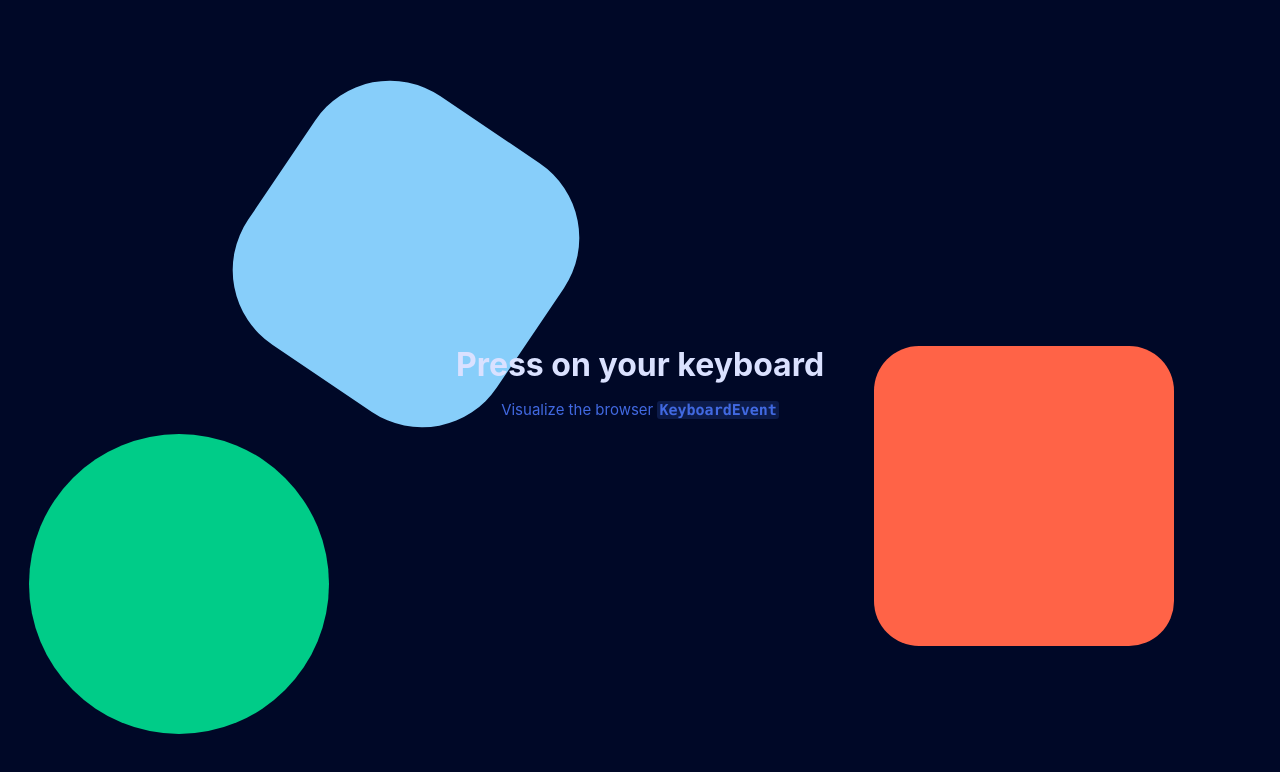
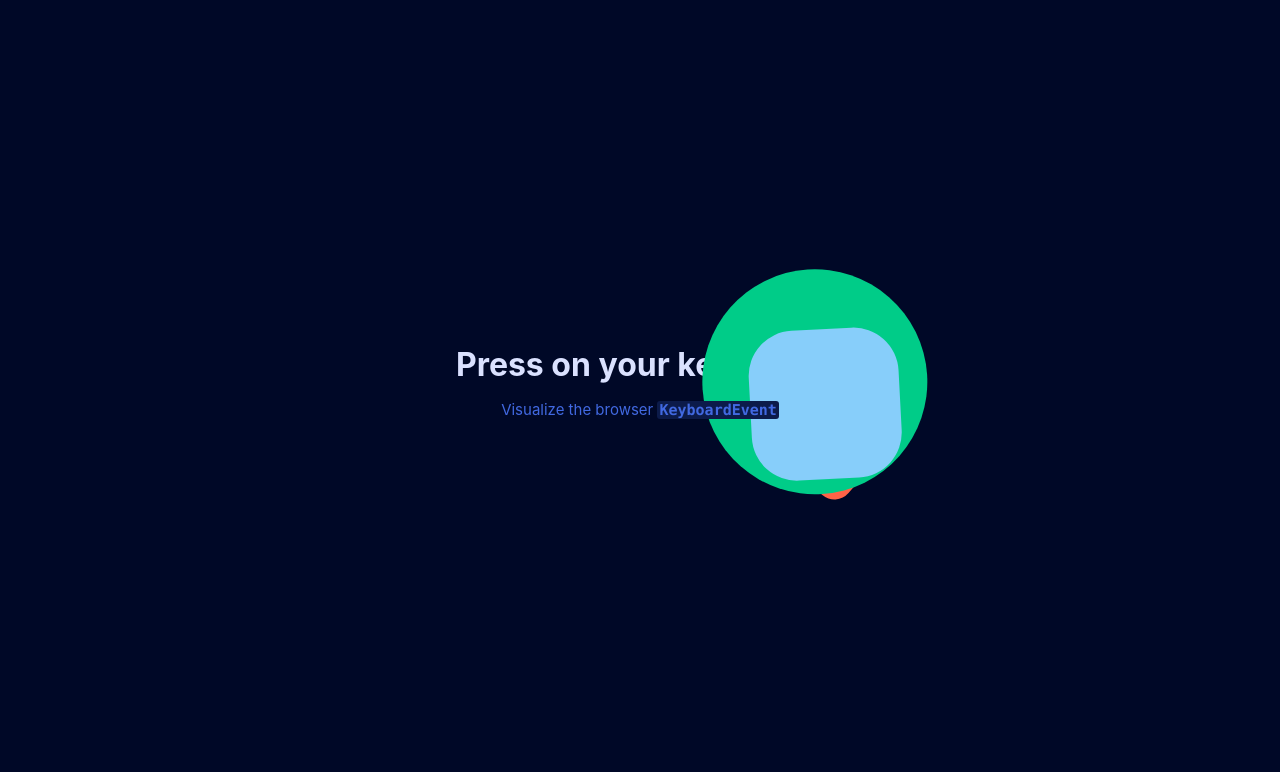
Before and after one commit to LewisAlderman/keypressed, a Next.js app: page / in a window 1280 px wide. Shown: the top 772 px of the page. Built offline with nearby package versions, Linux system fonts and the light colour scheme.

Commit message:
Moving shapes in bg on state change

```diff
--- a/pages/index.tsx
+++ b/pages/index.tsx
@@ -40,10 +40,6 @@ export default function Home() {
       </Head>
 
       <Body />
-
-      <section />
-      <section />
-      <section />
     </>
   );
 }
--- a/src/components/Body/index.tsx
+++ b/src/components/Body/index.tsx
@@ -18,8 +18,35 @@ const svg = (
 const Body = (): JSX.Element => {
   const [state, set] = useKeyHandler();
 
+  const randomRotate = () =>
+    Math.floor(Math.random() * 50) - Math.floor(Math.random() * 50);
+
+  const randomTranslate = () =>
+    Math.floor(Math.random() * 30) - Math.floor(Math.random() * 30);
+
+  const randomScale = () => 1.2 - (Math.random() * 1).toFixed(1);
+
   return (
     <div className={styles.Body}>
+      <motion.section
+        key="s1"
+        animate={{
+          transform: `rotate(${randomRotate()}deg) translate(${randomTranslate()}px, ${randomTranslate()}px) scale(${randomScale()})`,
+        }}
+      />
+      <motion.section
+        key="s2"
+        animate={{
+          transform: `rotate(${randomRotate()}deg) translate(${randomTranslate()}px, ${randomTranslate()}px) scale(${randomScale()})`,
+        }}
+      />
+      <motion.section
+        key="s3"
+        animate={{
+          transform: `rotate(${randomRotate()}deg) translate(${randomTranslate()}px, ${randomTranslate()}px) scale(${randomScale()})`,
+        }}
+      />
+
       <motion.div
         /** background */ className={styles.bg}
         initial={{
--- a/styles/globals.scss
+++ b/styles/globals.scss
@@ -1,6 +1,7 @@
 @import './variables';
 
 section {
+  --size: 250;
   display: none;
   @media screen and (min-width: 960px) {
     display: unset;
@@ -8,31 +9,27 @@ section {
   position: absolute;
   content: '';
   z-index: 0;
-  width: 300px;
-  height: 300px;
+  width: calc(var(--size) * 1px);
+  height: calc(var(--size) * 1px);
   background: orangered;
-  top: 50%;
-  left: 50%;
+  top: calc(50% - (var(--size) * 1px / 2));
+  left: calc(50% + (var(--size) * 1px / 4));
   transform: translate(-50%, -50%);
 }
 section:nth-of-type(1) {
   background: tomato;
   border-radius: 15%;
-  top: 62%;
-  left: 80%;
+  // transform: translate(25%, -40%);
 }
 section:nth-of-type(2) {
   border-radius: 50%;
   background: rgb(0, 204, 136);
-  top: 73%;
-  left: 14%;
+  // transform: translate(-60%, -35%);
 }
 section:nth-of-type(3) {
   border-radius: 30%;
-  transform: rotate(34deg);
+  // transform: rotate(34deg) translate(-60%, -40%);
   background: lightskyblue;
-  top: 13%;
-  left: 20%;
 }
 
 html,
```
